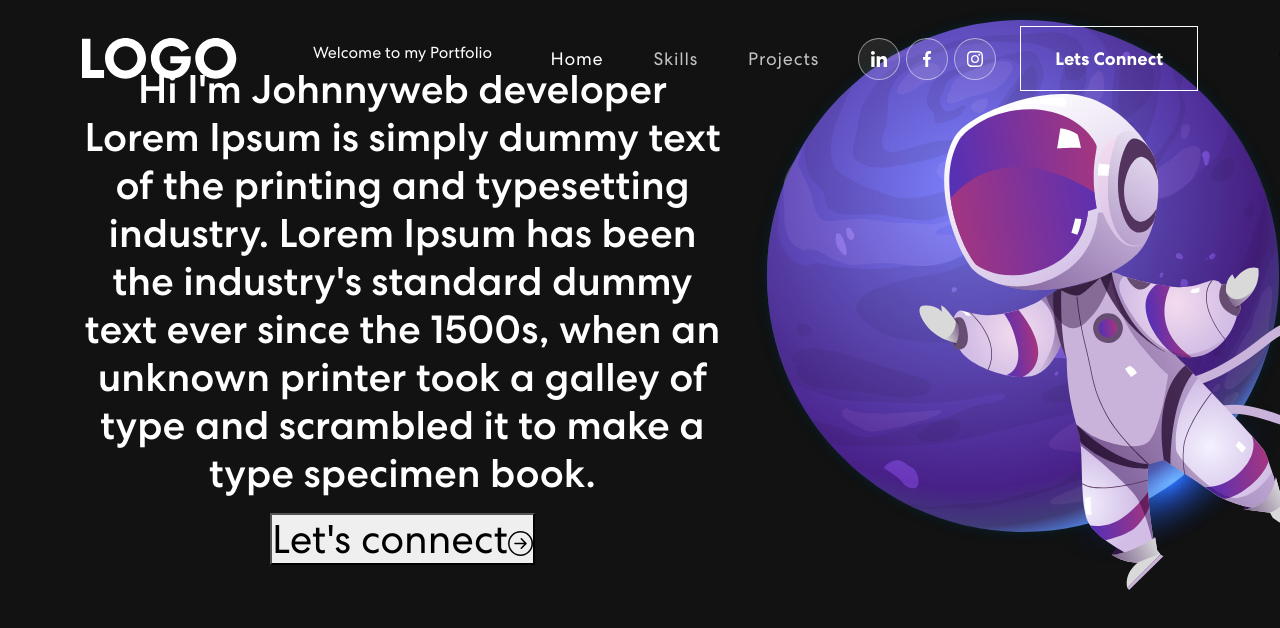
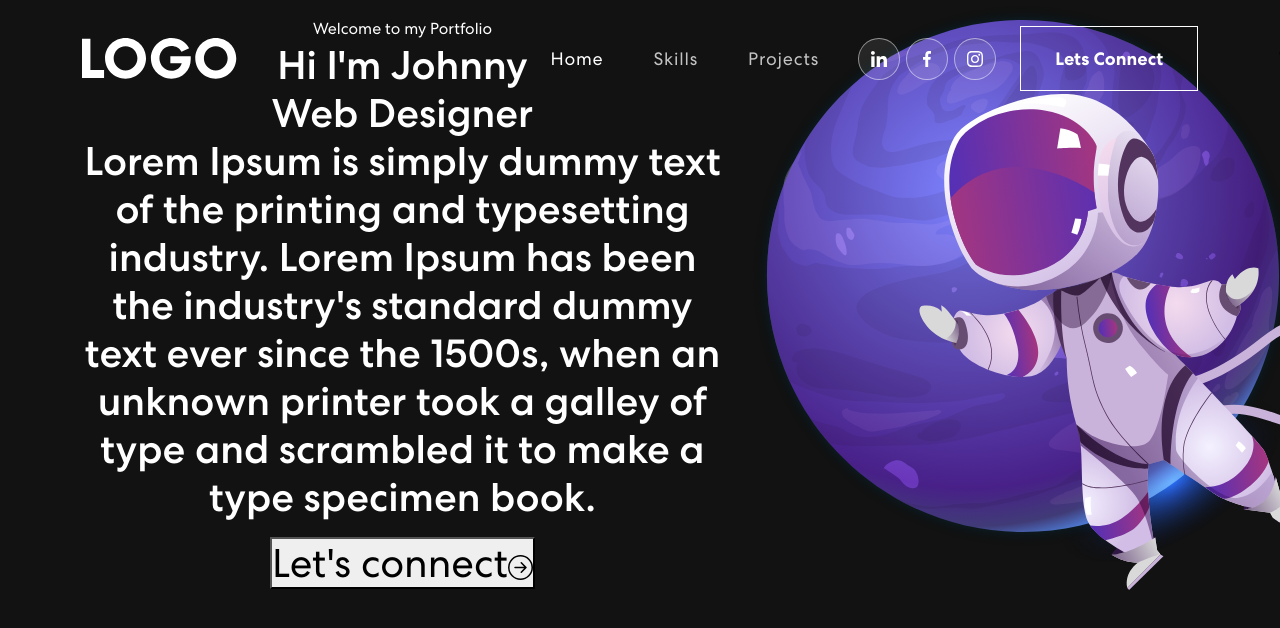
Before and after one commit to Skydodle/portfolio, a React (Create React App) app: page / in a window 1280 px wide. Shown: the top 628 px of the page. Built offline with nearby package versions, Linux system fonts and the light colour scheme.

Commit message:
Render typing effect

```diff
--- a/src/components/Banner.js
+++ b/src/components/Banner.js
@@ -51,8 +51,9 @@ export const Banner = () => {
           <Col xs={12} md={6} xl={7}>
             <span className='tagline'>Welcome to my Portfolio </span>
             <h1>
-              {`Hi I'm Johnny`}
-              <span className='wrap'>web developer</span>
+              {`Hi I'm Johnny `}
+              <br></br>
+              <span className='wrap'>{displayText}</span>
               <p>
                 Lorem Ipsum is simply dummy text of the printing and typesetting
                 industry. Lorem Ipsum has been the industry's standard dummy
```
